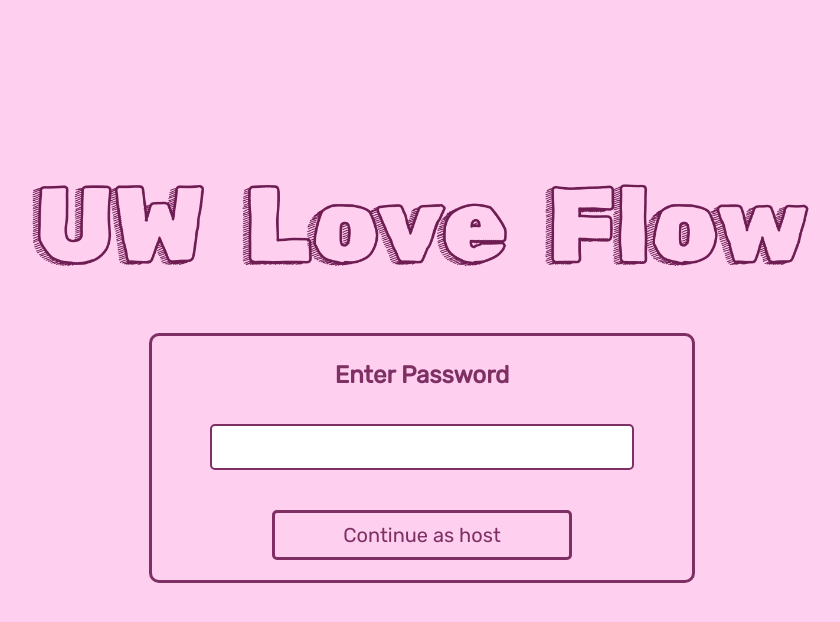
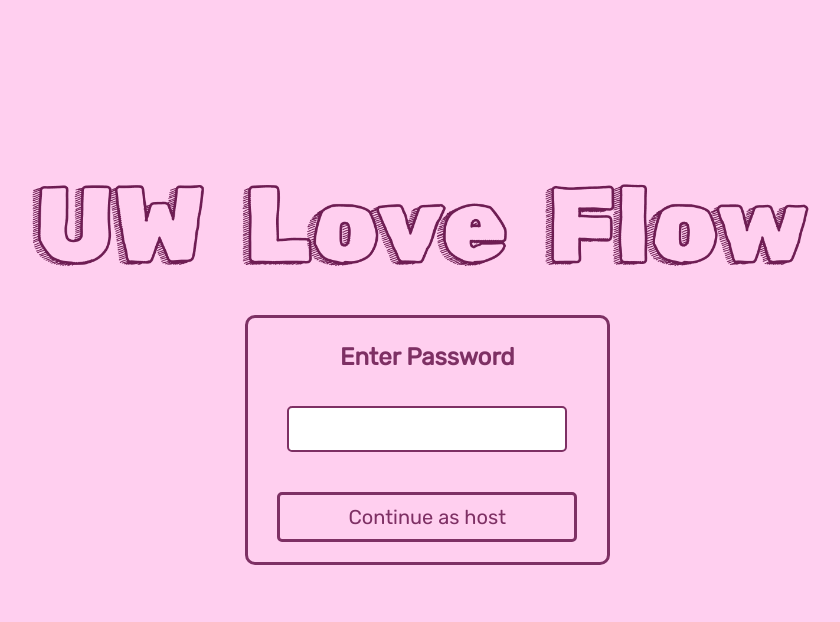
Before and after one commit to quynhan-tr/uw-love-flow, a Flask app: page /host in a window 1280 px wide. Shown: the top 622 px of the page, without its empty margins (218-1058 px from the left). Run offline with Flask 3, Linux system fonts and the light colour scheme.

Commit message:
more style

```diff
--- a/templates/host.html
+++ b/templates/host.html
@@ -18,19 +18,6 @@
       align-items: center;
     }
 
-    .box {
-      position: absolute;
-      top: calc(50% - 150px);
-      left: 50%;
-      transform: translate(-50%, -50%);
-      text-align: center;
-      background: #FFCFEF;
-      padding: 20px;
-      border-radius: 10px;
-      border: 3px solid #7E3064; /* Match border thickness with button */
-      width: 500px;
-      margin-top: 50px;
-    }
   </style>
 </head>
 <body class="host">
```
